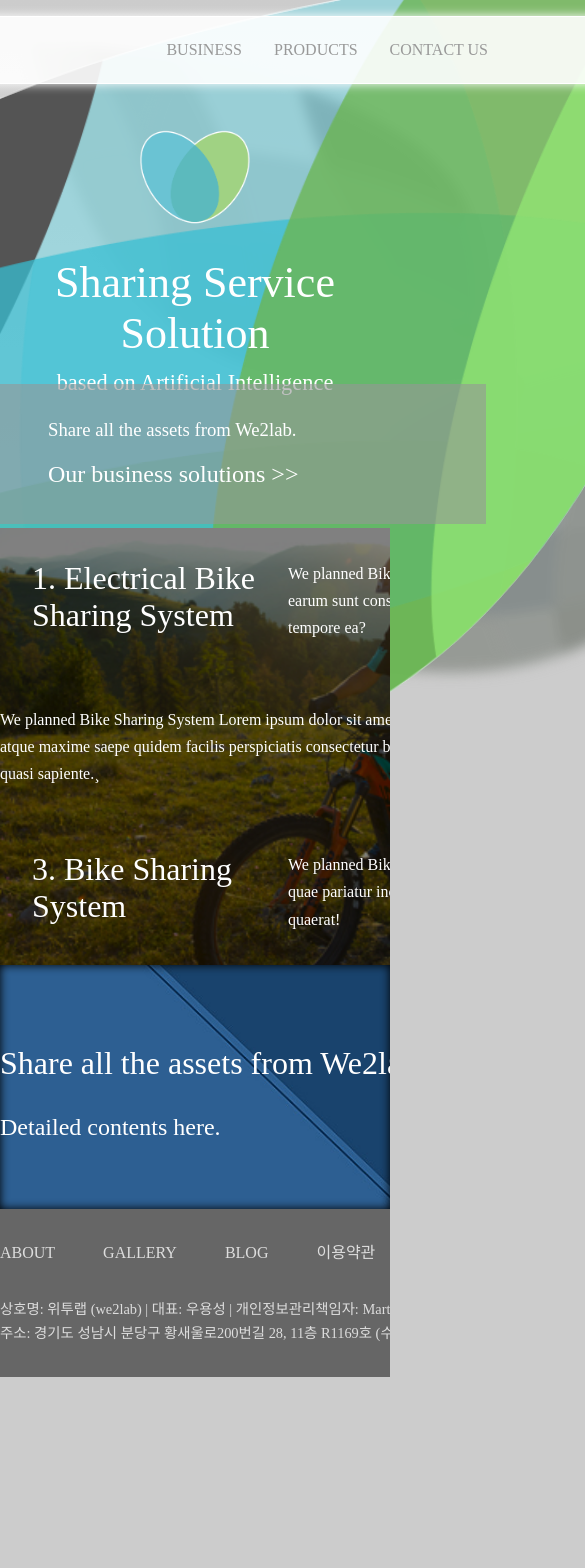
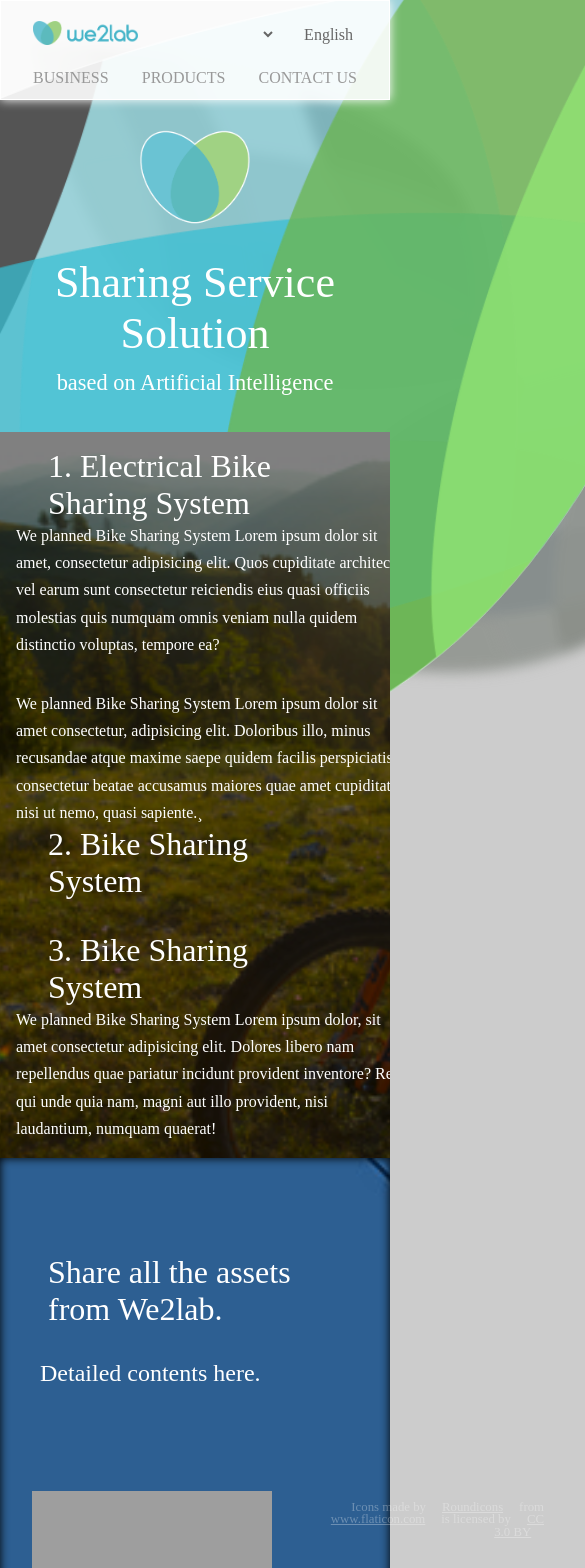
Before and after one commit to 100kimch/we2lab, an Angular app: page /home in a window 390 px wide. Shown: the top 1568 px of the page, 585 px wide, since content can reach past the window. Before the commit the page ends 1377 px from the top, so only its background shows below. Built offline with nearby package versions, Linux system fonts and the light colour scheme; grey boxes are pictures that could not be loaded.

Commit message:
adding mobile css

```diff
--- a/src/app/micro/footer/footer.component.css
+++ b/src/app/micro/footer/footer.component.css
@@ -26,3 +26,19 @@ footer p+p {
 .footer {
   background: #666;
 }
+
+@media screen and (max-width: 600px) {
+  footer {
+    display: block;
+    margin: 2em 1em;
+  }
+  footer nav {
+    width: calc(100vw - 2em);
+    text-align: center;
+  }
+  footer p {
+    text-align: justify;
+    width: calc(100vw - 2em);
+    overflow-wrap: break-word;
+  }
+}
--- a/src/app/micro/header/header.component.css
+++ b/src/app/micro/header/header.component.css
@@ -54,3 +54,29 @@ header select {
   background: transparent;
   outline: none;
 }
+
+@media screen and (max-width: 600px) {
+  header {
+    width: 100vw;
+    margin: 0;
+    padding: 1em 1em 0.25em 1em;
+    display: block;
+  }
+  header img {
+    margin: 0.25em 1em;
+  }
+  header nav {
+    width: 100%;
+    justify-content: space-between;
+    margin: 0.5em 0 0 0;
+  }
+  header select {
+    position: absolute;
+    top: 1.5em;
+    right: 1em;
+    direction: rtl;
+    width: 6em;
+    /* border: 1px solid #ddd; */
+    /* border-radius: 1em; */
+  }
+}
--- a/src/app/micro/title-banner/title-banner.component.css
+++ b/src/app/micro/title-banner/title-banner.component.css
@@ -53,18 +53,14 @@
   z-index: -4;
 }
 
-#bg_others {
-  position: absolute;
-  animation: focusOut 2s forwards;
-  z-index: -8;
-}
-
 .bg_others_1,
 .bg_others_2 {
   position: absolute;
   width: 30em;
   z-index: -20;
+  animation: focusOut 2s forwards;
   transition: transform 2s;
+  z-index: -8;
 }
 
 .bg_others_1 {
@@ -189,3 +185,20 @@
   pointer-events: none;
   color: white;
 }
+
+@media screen and (max-width: 600px) {
+  :host {
+    height: 27em;
+  }
+  #bg0 {
+    display: none;
+  }
+  .intro2 {
+    display: none;
+    top: 27em;
+    padding: 0.5em 1em;
+  }
+  .intro2 * {
+    margin: 0.25em;
+  }
+}
--- a/src/app/micro/title-banner/title-banner.component.html
+++ b/src/app/micro/title-banner/title-banner.component.html
@@ -1,11 +1,11 @@
 <ng-container [ngSwitch]="currentPage">
   <section [ngClass]="{'subtitle': isSubPage}">
     <div id="bg0"></div>
-    <div id="bg_others">
+    <div>
       <img src="/assets/img/header_sub.png" class="bg_others_1">
     </div>
 
-    <div id="bg_others">
+    <div>
       <img src="/assets/img/header_sub.png" class="bg_others_2">
     </div>
 
--- a/src/app/pages/products/products.component.html
+++ b/src/app/pages/products/products.component.html
@@ -1,13 +1,25 @@
 <section class="section-half-transparent">
+  <article>
     <h1>Manager Information</h1>
     <li>Cell Phone: +82 10 1234 5678</li>
     <li>Address: Seoul</li>
     <li>Email: 100kimch@naver.com</li>
     <li>KakaoID: kimjihyeong100</li>
     <li>Twitter: none</li>
+  </article>
 </section>
 
 <section class="section-description">
+  <article>
     <h1>Detailed Information</h1>
-  <h2>Hello World</h2>
+    <h2>Various Modular IoT Door Lock</h2>
+    <h3>안전한 IoT Door Lock</h3>
+    <li>IoT Device, Door Lock 각각 독립 된 처리시스템</li>
+    <li>안정성을 검증 받은 인기 Door Lock을 사용</li>
+    <li>어떤 환경에서도 설치가 가능한 다양한 모델</li>
+    <h3>경제적인 IoT Door Lock</h3>
+    <li>기존 디지털도어락을 모듈구조로 설계</li>
+    <li>설치환경에 맞는 다양한 모듈 선택 가능</li>
+    <li>장애 시 빠른 조치 가능</li>
+  </article>
 </section>
--- a/src/styles.css
+++ b/src/styles.css
@@ -11,7 +11,8 @@ body * {
   font-weight: 100;
 }
 
-ul, li {
+ul,
+li {
   list-style: none;
 }
 
@@ -20,6 +21,7 @@ section {
   overflow: hidden;
   margin: 0;
   padding: 0;
+  box-sizing: border-box;
 }
 
 section>* {
@@ -129,3 +131,42 @@ section>* {
 #p1 * {
   color: white;
 }
+
+@media screen and (max-width: 600px) {
+  body {
+    width: 100vw;
+    height: 100vh;
+    overflow-x: hidden;
+  }
+  section * {
+    width: auto;
+  }
+  ::-webkit-scrollbar {
+    display: none;
+  }
+  .point article {
+    display: block;
+    width: 100vw;
+    padding: 1em;
+    box-sizing: border-box;
+  }
+  .point h2 {
+    width: 100vw;
+    flex: none;
+  }
+
+  #p1 .bg {
+    height: 50em;
+  }
+
+  #section-main article {
+    display: block;
+  }
+  #section-main article * {
+    margin: 1em;
+  }
+
+  .section-description {
+    padding: 1em;
+  }
+}
```
Also changed, not shown: src/assets/img/product_lock.jpg (added), src/assets/img/product_space.jpg (added), 9 other files (tests, documents, lock files or other folders). Lines whose indentation alone changed are shown as unchanged.
